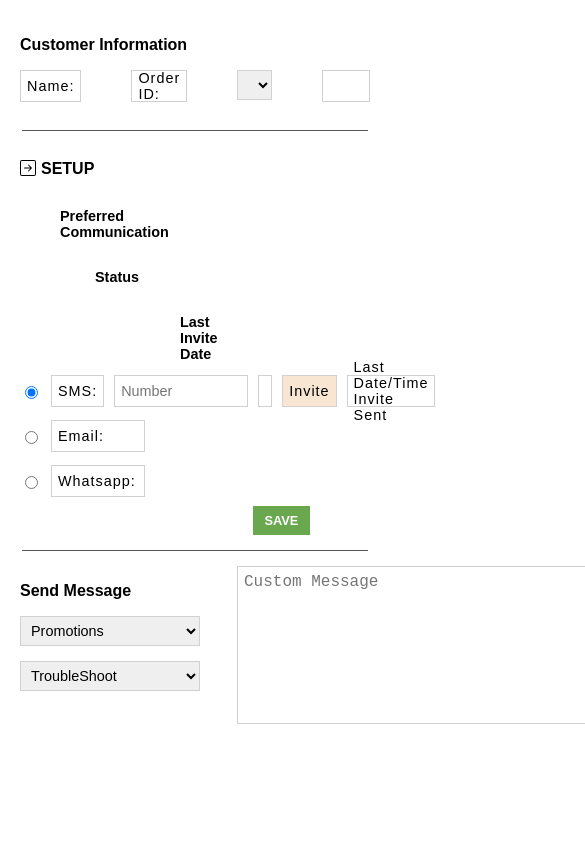
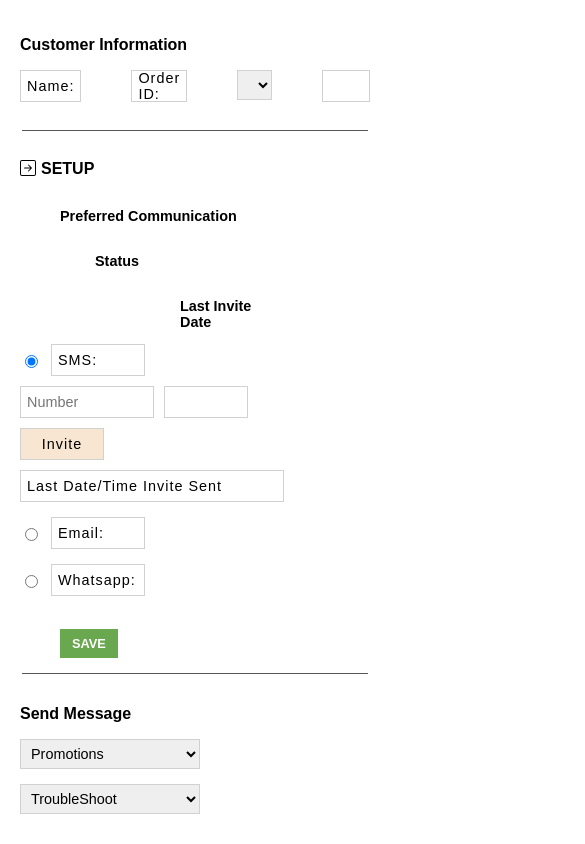
Before and after one commit to ahsan-chy/maxsms, a React (Vite) app: page / in a window 390 px wide. Shown: the top 844 px of the page, 585 px wide, since content can reach past the window. Built offline with nearby package versions, Linux system fonts and the light colour scheme.

Commit message:
desktop responsive complete

```diff
--- a/src/components/CustomerInfo.jsx
+++ b/src/components/CustomerInfo.jsx
@@ -139,7 +139,10 @@ const CustomerInfo = () => {
 
               <br />
             </div>
-            <button>SAVE</button>
+
+            <div className={styles.saveBtn}>
+              <button>SAVE</button>
+            </div>
           </div>
         </div>
 
--- a/src/components/customerInfo.module.css
+++ b/src/components/customerInfo.module.css
@@ -83,7 +83,8 @@
 
 .contentWrapper {
   display: inline-block;
-  width: 55%;
+  margin-right: 92px;
+
 }
 
 .setupSubTitle {
@@ -104,8 +105,9 @@
 
 .OptionWrapper {
   display: flex;
+  flex-wrap: wrap;
   align-items: center;
-  height: 30px;
+  height: auto;
   gap: 10px;
   margin-bottom: 15px;
 }
@@ -147,7 +149,9 @@
 .lastDate {
   width: 250px;
 }
-
+.saveBtn{
+    display: inline;
+}
 button {
   background-color: #69a84f;
   border: none;
@@ -165,6 +169,7 @@ button {
 .sendSms {
   display: flex;
   gap: 37px;
+  flex-wrap: wrap;
 }
 
 .selectOption {
```
